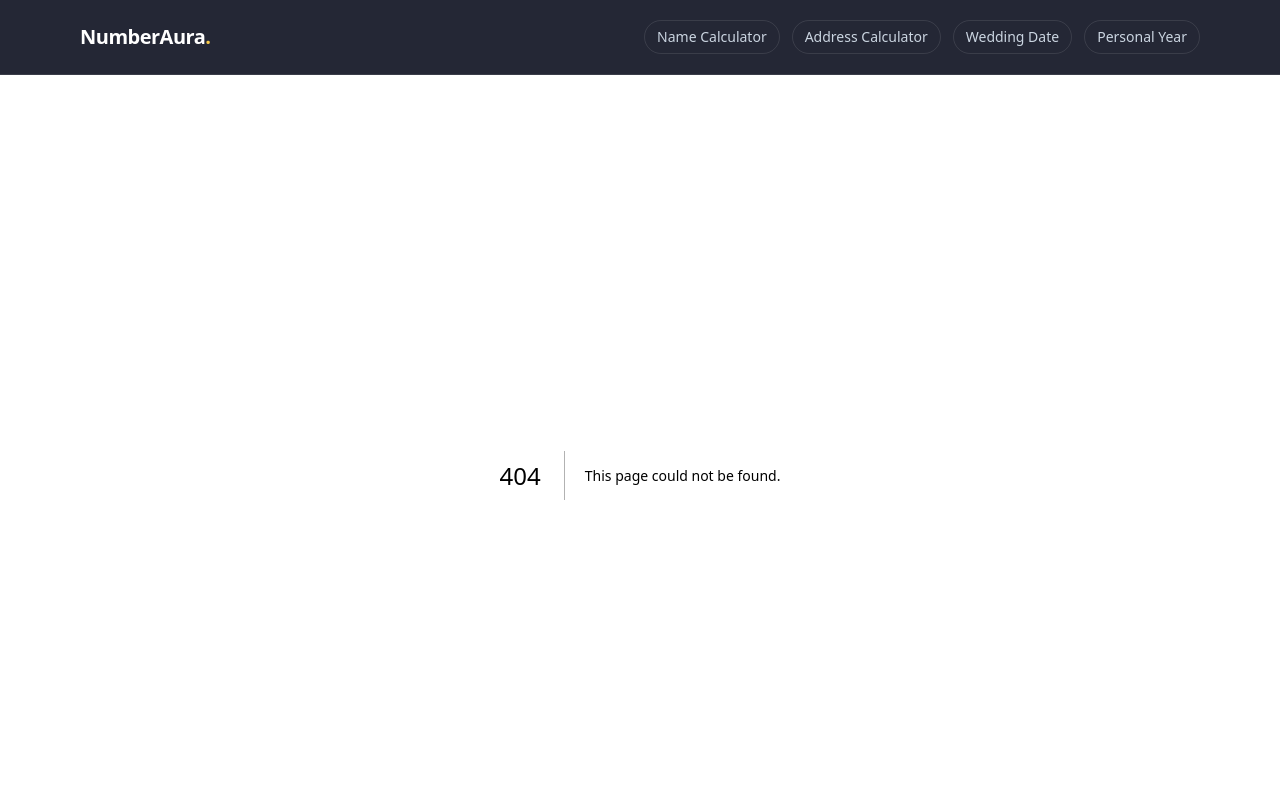
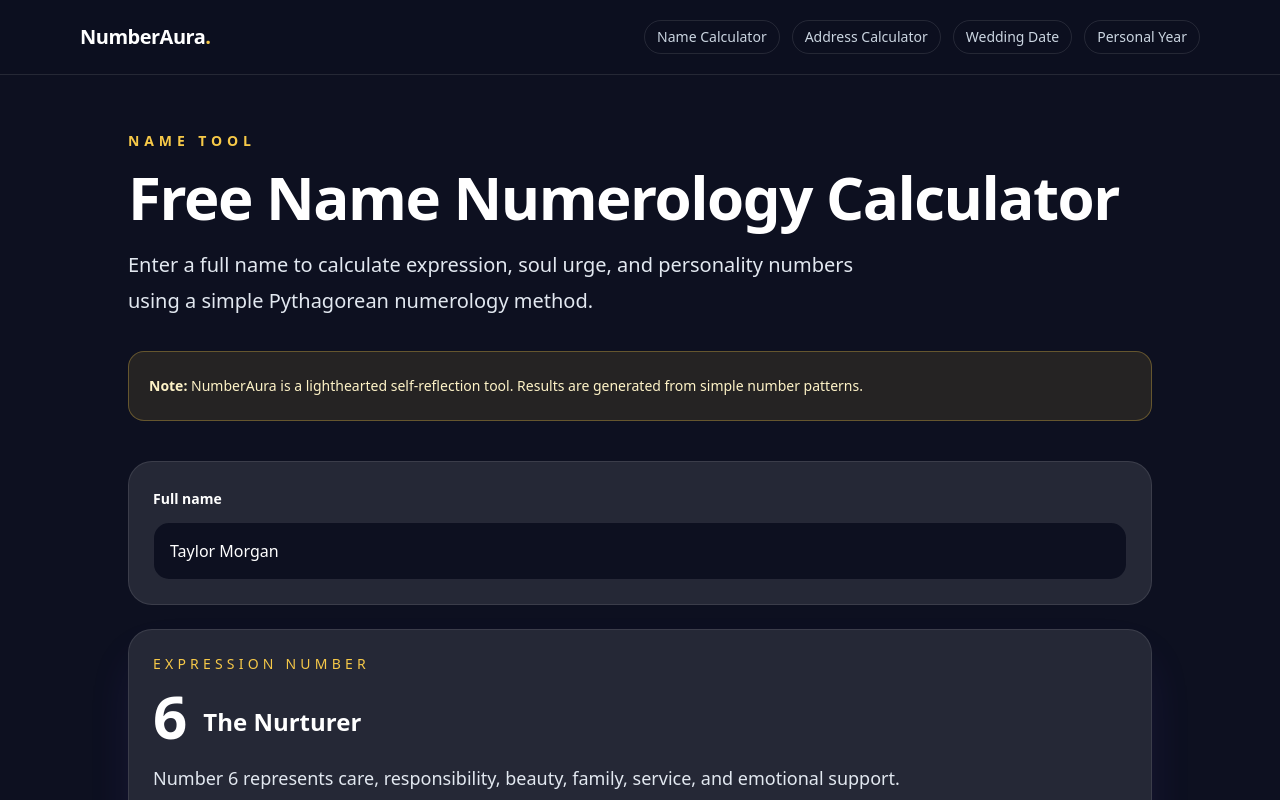
Before and after one commit to brandyaptx/ai-startup-cases, a Next.js app: page /name-numerology-calculator in a window 1280 px wide. Before the commit this address had no page. Shown: the top 800 px of the page. Built offline with nearby package versions, Linux system fonts and the light colour scheme.

Commit message:
Add name numerology page

```diff
--- /dev/null
+++ b/app/name-numerology-calculator/page.tsx
@@ -0,0 +1,16 @@
+import type { Metadata } from 'next';
+import { NameCalculator } from '@/components/NameCalculator';
+import { CalculatorShell } from '@/components/SeoContent';
+
+export const metadata: Metadata = {
+  title: 'Free Name Numerology Calculator',
+  description: 'Calculate your name numerology number, expression number, soul urge number, and personality number for free.'
+};
+
+export default function Page() {
+  return (
+    <CalculatorShell eyebrow="Name tool" title="Free Name Numerology Calculator" keyword="name numerology calculator" intro="Enter a full name to calculate expression, soul urge, and personality numbers using a simple Pythagorean numerology method.">
+      <NameCalculator />
+    </CalculatorShell>
+  );
+}
```
